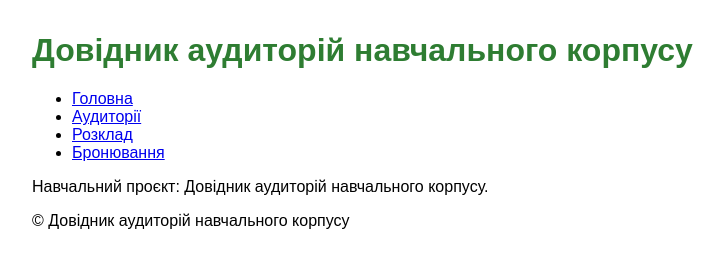
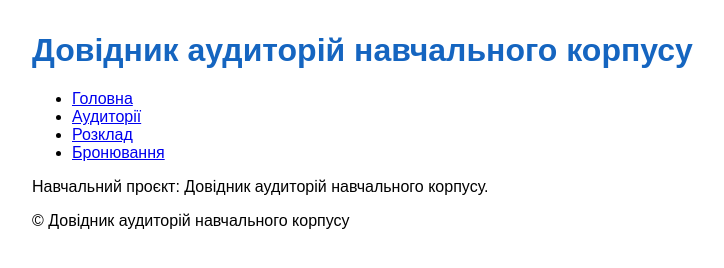
Before and after one commit to iuriev/room-guide, a plain HTML site: page index.html in a window 1280 px wide. Shown: the whole page, without its empty margins (0-724 px from the left). Drawn offline with Linux system fonts and the light colour scheme.

Commit message:
Revert "style: change accent color to #2e7d32"
This reverts commit 2e2e097bd72d9fe9ec29c75915722284978913bd.

```diff
--- a/style.css
+++ b/style.css
@@ -1,5 +1,5 @@
 :root {
-  --accent: #2e7d32;
+  --accent: #1565c0;
 }
 body { font-family: sans-serif; margin: 2rem; }
 h1 { color: var(--accent); }
```
